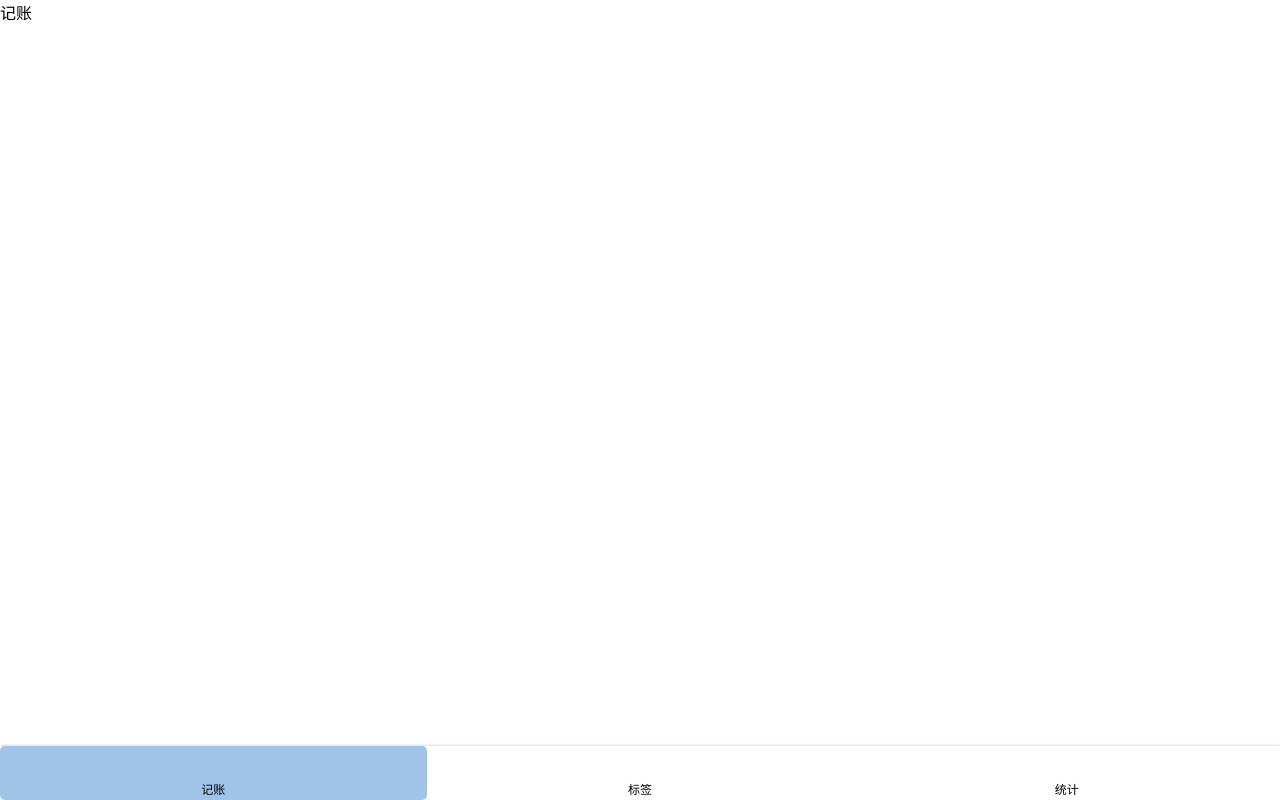
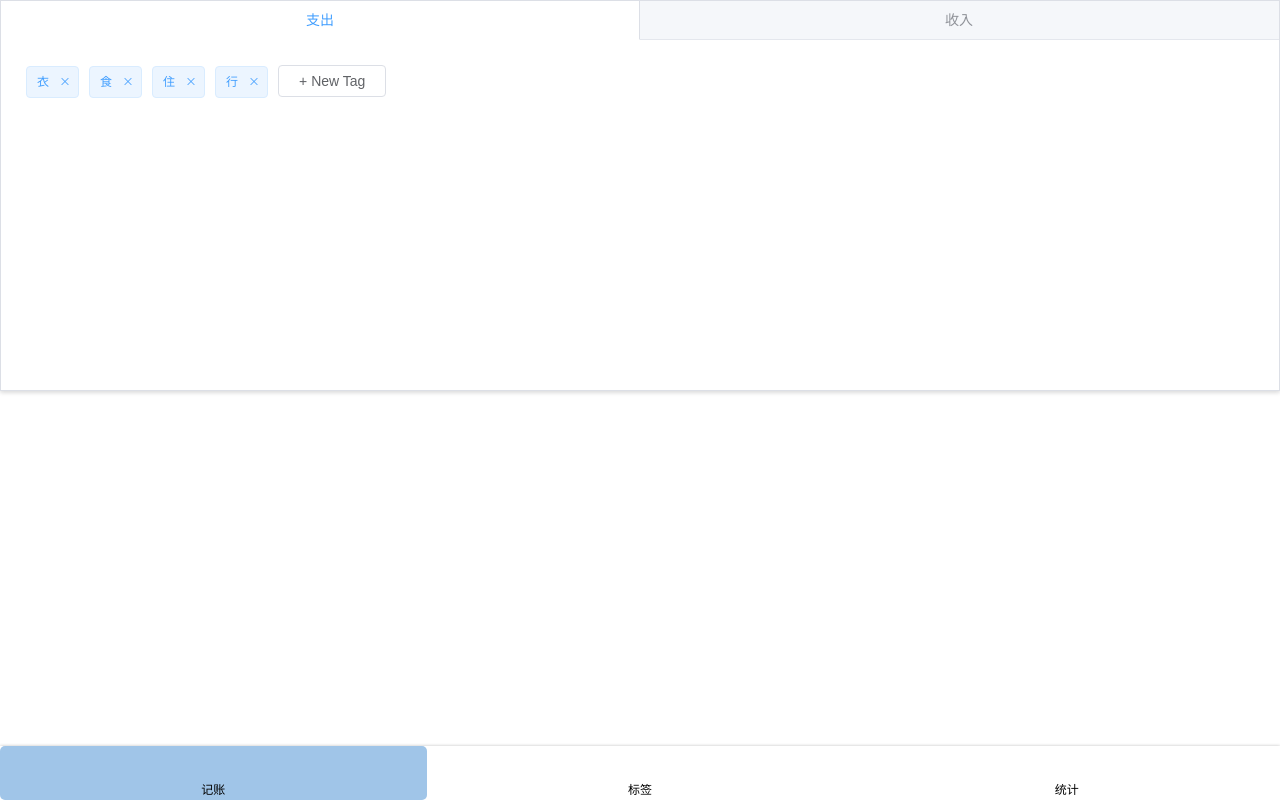
Before and after one commit to JunhaoAlexJiang/account-book-1, a Vue app: page /#/money in a window 1280 px wide. Built offline with nearby package versions, Linux system fonts and the light colour scheme; the HTML template or start-up script is replaced by a standard one.

Commit message:
tabs & tags 样式和部分功能完成

```diff
--- a/package.json
+++ b/package.json
@@ -10,6 +10,7 @@
   },
   "dependencies": {
     "core-js": "^3.8.3",
+    "element-ui": "^2.15.6",
     "register-service-worker": "^1.7.2",
     "vue": "^2.6.14",
     "vue-class-component": "^7.2.3",
--- a/src/components/MainNav.vue
+++ b/src/components/MainNav.vue
@@ -1,5 +1,5 @@
 <template>
-  <nav>
+  <div class="nav-style">
     <router-link to="/money" class="item" active-class="selected">
       <svg-icon name="money" class="icon" />记账
     </router-link>
@@ -9,7 +9,7 @@
     <router-link to="/statistics" class="item" active-class="selected">
       <svg-icon name="statistics" class="icon" />统计
     </router-link>
-  </nav>
+  </div>
 </template>
 
 <script>
@@ -20,7 +20,7 @@ export default {
 </script>
 
 <style lang="scss" scoped>
-nav {
+.nav-style {
   display: flex;
   box-shadow: 0 0 3px rgba(0, 0, 0, 0.25);
   flex-direction: row;
--- /dev/null
+++ b/src/components/MoneyView/ExpendTags.vue
@@ -0,0 +1,89 @@
+<template>
+  <div class="TagsContainer">
+    <el-tag
+      :key="tag"
+      v-for="tag in dynamicTags"
+      closable
+      :disable-transitions="false"
+      @close="handleClose(tag)"
+    >
+      {{ tag }}
+    </el-tag>
+    <el-input
+      class="input-new-tag"
+      v-if="inputVisible"
+      v-model="inputValue"
+      ref="saveTagInput"
+      @keyup.enter.native="handleInputConfirm"
+      @blur="handleInputConfirm"
+    >
+    </el-input>
+    <el-button v-else class="button-new-tag" @click="showInput"
+      >+ New Tag</el-button
+    >
+  </div>
+</template>
+
+<script>
+export default {
+  data() {
+    return {
+      dynamicTags: ["工资", "奖金", "副业"],
+      inputVisible: false,
+      inputValue: "",
+    };
+  },
+  methods: {
+    handleClose(tag) {
+      this.dynamicTags.splice(this.dynamicTags.indexOf(tag), 1);
+    },
+
+    showInput() {
+      this.inputVisible = true;
+      this.$nextTick(() => {
+        this.$refs.saveTagInput.$refs.input.focus();
+      });
+    },
+
+    handleInputConfirm() {
+      let inputValue = this.inputValue;
+      if (inputValue) {
+        this.dynamicTags.push(inputValue);
+      }
+      this.inputVisible = false;
+      this.inputValue = "";
+    },
+  },
+};
+</script>
+
+<style lang="scss" scoped>
+.TagsContainer {
+  height: 40vh;
+  overflow: auto;
+}
+.TagsContainer::-webkit-scrollbar {
+  display: none;
+}
+.el-tag {
+  margin-left: 10px;
+  margin-top: 10px;
+}
+.el-tag + .el-tag {
+  margin-left: 10px;
+  margin-top: 10px;
+}
+.button-new-tag {
+  margin-left: 10px;
+  margin-top: 10px;
+  height: 32px;
+  line-height: 30px;
+  padding-top: 0;
+  padding-bottom: 0;
+}
+.input-new-tag {
+  width: 90px;
+  margin-left: 10px;
+  vertical-align: bottom;
+}
+</style>
--- /dev/null
+++ b/src/components/MoneyView/IncomeTags.vue
@@ -0,0 +1,89 @@
+<template>
+  <div class="TagsContainer">
+    <el-tag
+      :key="tag"
+      v-for="tag in dynamicTags"
+      closable
+      :disable-transitions="false"
+      @close="handleClose(tag)"
+    >
+      {{ tag }}
+    </el-tag>
+    <el-input
+      class="input-new-tag"
+      v-if="inputVisible"
+      v-model="inputValue"
+      ref="saveTagInput"
+      @keyup.enter.native="handleInputConfirm"
+      @blur="handleInputConfirm"
+    >
+    </el-input>
+    <el-button v-else class="button-new-tag" @click="showInput"
+      >+ New Tag</el-button
+    >
+  </div>
+</template>
+
+<script>
+export default {
+  data() {
+    return {
+      dynamicTags: ["衣", "食", "住", "行"],
+      inputVisible: false,
+      inputValue: "",
+    };
+  },
+  methods: {
+    handleClose(tag) {
+      this.dynamicTags.splice(this.dynamicTags.indexOf(tag), 1);
+    },
+
+    showInput() {
+      this.inputVisible = true;
+      this.$nextTick(() => {
+        this.$refs.saveTagInput.$refs.input.focus();
+      });
+    },
+
+    handleInputConfirm() {
+      let inputValue = this.inputValue;
+      if (inputValue) {
+        this.dynamicTags.push(inputValue);
+      }
+      this.inputVisible = false;
+      this.inputValue = "";
+    },
+  },
+};
+</script>
+
+<style lang="scss" scoped>
+.TagsContainer {
+  height: 40vh;
+  overflow: auto;
+}
+.TagsContainer::-webkit-scrollbar {
+  display: none;
+}
+.el-tag {
+  margin-left: 10px;
+  margin-top: 10px;
+}
+.el-tag + .el-tag {
+  margin-left: 10px;
+  margin-top: 10px;
+}
+.button-new-tag {
+  margin-left: 10px;
+  margin-top: 10px;
+  height: 32px;
+  line-height: 30px;
+  padding-top: 0;
+  padding-bottom: 0;
+}
+.input-new-tag {
+  width: 90px;
+  margin-left: 10px;
+  vertical-align: bottom;
+}
+</style>
--- /dev/null
+++ b/src/components/MoneyView/TabsModule.vue
@@ -0,0 +1,23 @@
+<template>
+  <div>
+    <el-tabs type="border-card" stretch="true">
+      <el-tab-pane label="支出">
+        <income-tags />
+      </el-tab-pane>
+      <el-tab-pane label="收入">
+        <expend-tags />
+      </el-tab-pane>
+    </el-tabs>
+  </div>
+</template>
+
+<script>
+import ExpendTags from "./ExpendTags.vue";
+import IncomeTags from "./IncomeTags.vue";
+export default {
+  components: { IncomeTags, ExpendTags },
+  name: "TabsMod",
+};
+</script>
+
+<style lang="scss" scoped></style>
--- a/src/main.ts
+++ b/src/main.ts
@@ -6,10 +6,13 @@ import store from "./store";
 import Nav from "@/components/MainNav.vue";
 import NavLayout from "@/components/NavLayoutStyle.vue";
 import "./icons";
+import ElementUI from "element-ui";
+import "element-ui/lib/theme-chalk/index.css";
 
 Vue.config.productionTip = false;
 Vue.component("MainNav", Nav);
 Vue.component("NavLayoutStyle", NavLayout);
+Vue.use(ElementUI);
 
 new Vue({
   router,
--- a/src/views/LabelView.vue
+++ b/src/views/LabelView.vue
@@ -7,3 +7,5 @@ export default {
   name: "LabelView",
 };
 </script>
+
+<style lang="scss" scoped></style>
--- a/src/views/MoneyView.vue
+++ b/src/views/MoneyView.vue
@@ -1,9 +1,13 @@
 <template>
-  <NavLayoutStyle> 记账 </NavLayoutStyle>
+  <NavLayoutStyle>
+    <tabs-module />
+  </NavLayoutStyle>
 </template>
 
 <script lang="ts">
+import TabsModule from "@/components/MoneyView/TabsModule.vue";
 export default {
+  components: { TabsModule },
   name: "MoneyView",
 };
 </script>
```
Also changed, not shown: src/components/HelloWorld.vue (+111 -20 lines), src/components/MoneyView/NumberPad.vue (added, +9 -0 lines), 1 other file (tests, documents, lock files or other folders).
